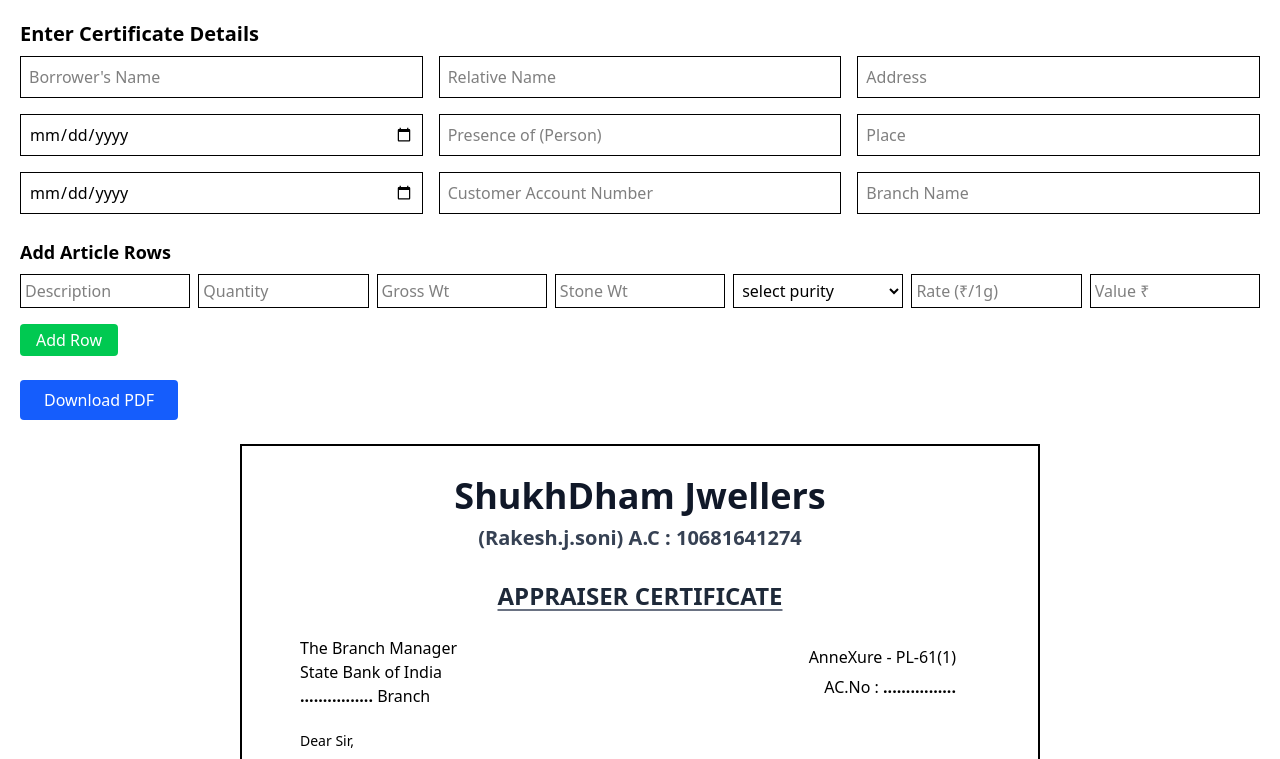
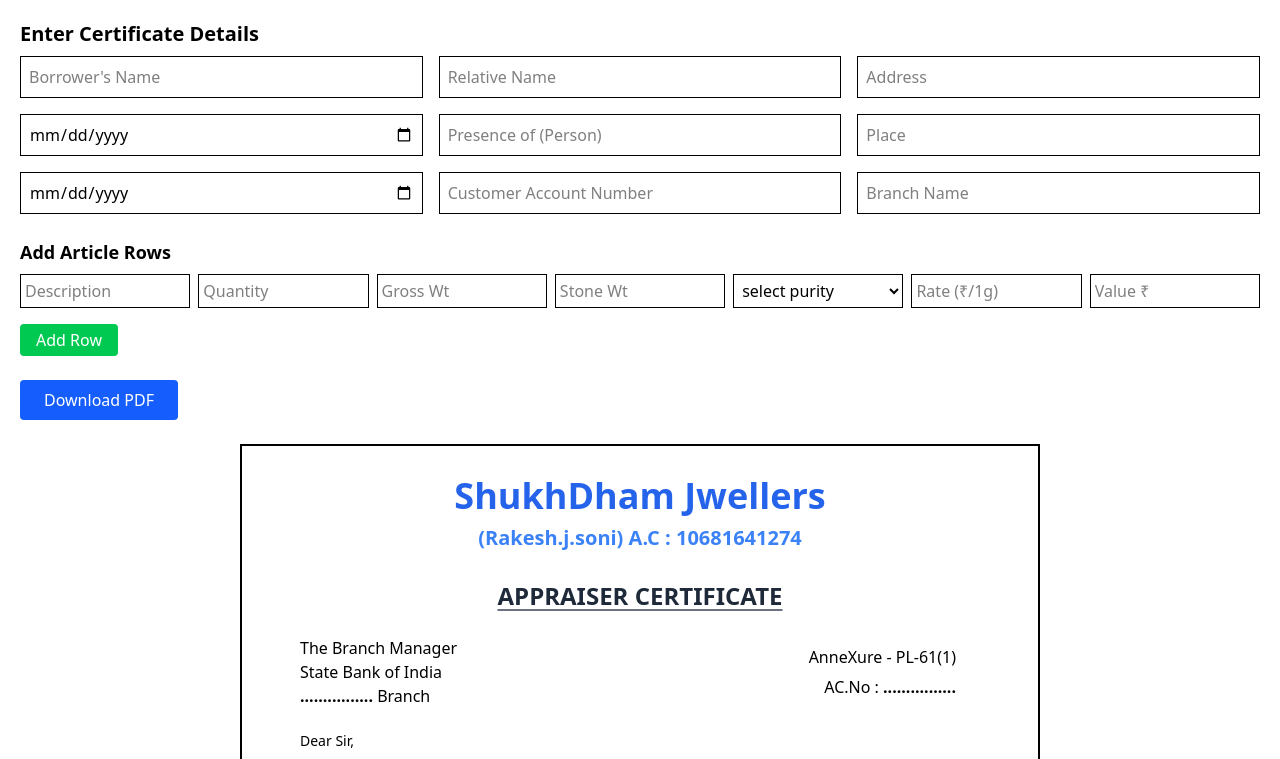
Before and after one commit to Yashgit3097/Sukhdham, a React (Vite) app in the folder frontend/: page / in a window 1280 px wide. Shown: the top 759 px of the page. Built offline with nearby package versions, Linux system fonts and the light colour scheme.

Commit message:
Updated App.jsx

```diff
--- a/frontend/src/App.jsx
+++ b/frontend/src/App.jsx
@@ -281,7 +281,7 @@
         {/* main heading */}
         <div
           style={{
-            color: "#101828"
+            color: "#2563EB"
           }}
           className="text-4xl font-bold  text-center pt-5">
           ShukhDham Jwellers
@@ -289,7 +289,7 @@
 
         {/* acknowledgement */}
         <div style={{
-          color: "#364153"
+          color: "#3B82F6"
         }} className="text-xl font-semibold  text-center pt-2">
           (Rakesh.j.soni) A.C : 10681641274
         </div>
```
